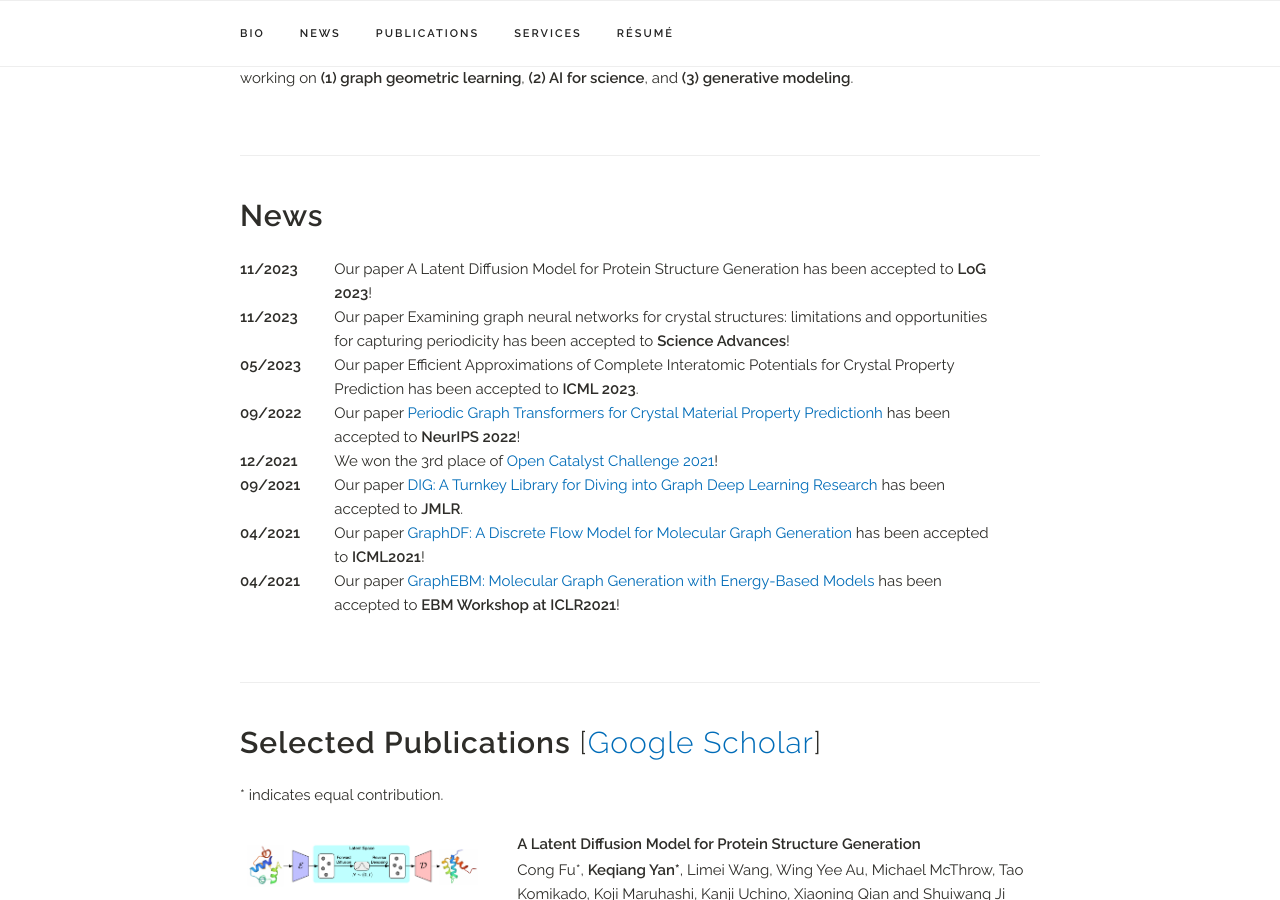
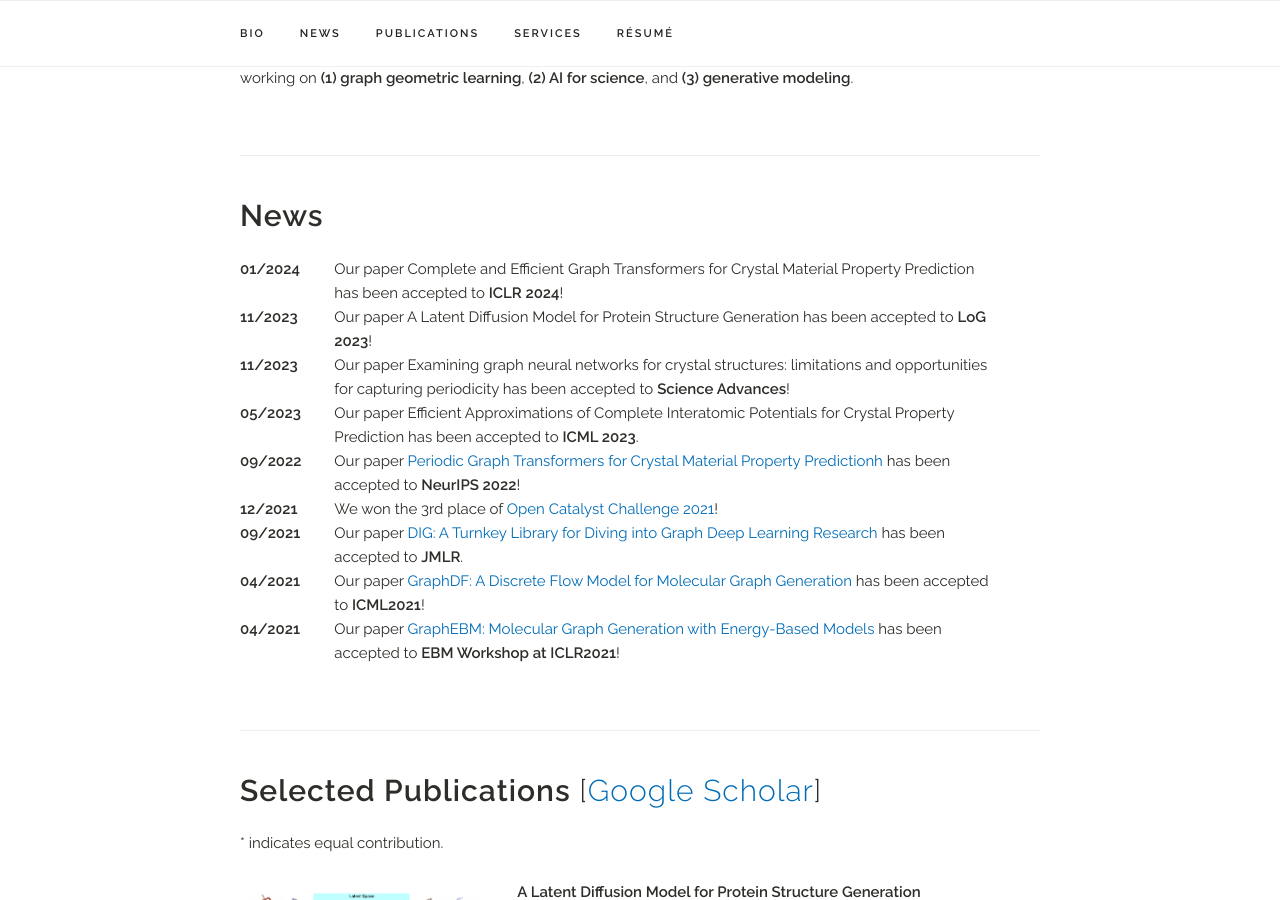
Before and after one commit to YKQ98/YKQ98.github.io, a Jekyll site: the page built from index.html, in a window 1280 px wide and 900 px high, scrolled down 572 px. Built offline with Jekyll 4.4.1, drawn with Linux system fonts in a browser that asks for light colours; a style sheet for code colours, icons or effects is not loaded.

Commit message:
Update news.yaml

```diff
--- a/_data/news.yaml
+++ b/_data/news.yaml
@@ -1,4 +1,7 @@
 news:
+- title: "Our paper Complete and Efficient Graph Transformers for Crystal Material Property Prediction has been accepted to <b>ICLR 2024</b>!"
+  date: "01/2024"
+
 - title: "Our paper A Latent Diffusion Model for Protein Structure Generation has been accepted to <b>LoG 2023</b>!"
   date: "11/2023"
 
```
